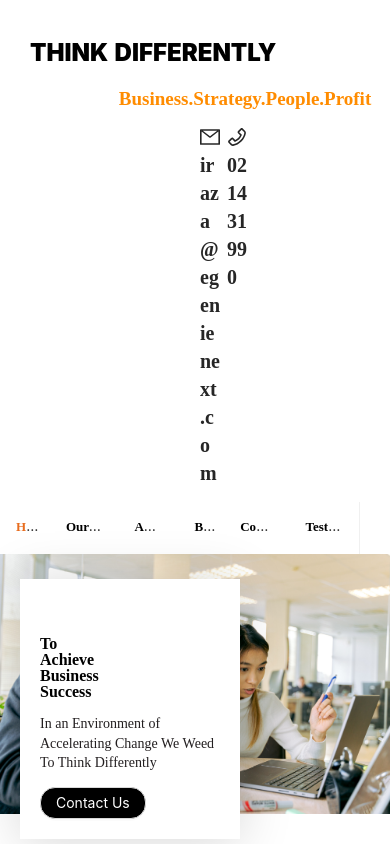
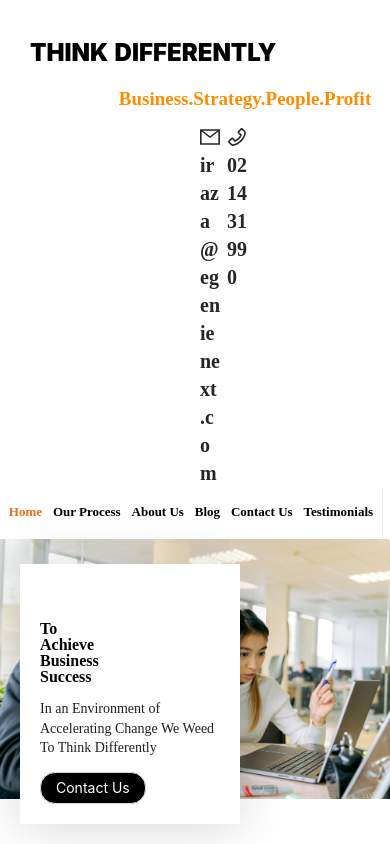
Before and after one commit to irfaanraza/react-learning, a Next.js app in the folder think-differently/: page /Home in a window 390 px wide. Shown: the top 844 px of the page. Built offline with nearby package versions, Linux system fonts and the light colour scheme.

Commit message:
updated navabr at small devices, fixed font sizes

```diff
--- a/think-differently/package.json
+++ b/think-differently/package.json
@@ -4,7 +4,8 @@
       "scripts": {
             "dev": "next dev",
             "build": "next build",
-            "start": "next start",
+            "start": "next start -p $PORT",
+            "heroku-postbuild": "npm run build",
             "lint": "next lint"
       },
       "dependencies": {
--- a/think-differently/pages/components/CardList.js
+++ b/think-differently/pages/components/CardList.js
@@ -62,7 +62,7 @@ export const CardList = () => {
 
       return (
             <div className='card-container'>
-                  <Row gutter={[10, 10]}>
+                  <Row gutter={[5, 5]}>
                         {blogs.map((blog, index) => {
                               return <CardComponent blog={blog} key={index} />;
                         })}
--- a/think-differently/pages/components/ContactDetails.js
+++ b/think-differently/pages/components/ContactDetails.js
@@ -6,7 +6,6 @@ import {
 import { Row, Col, Space, Typography } from "antd";
 export const ContactDetails = () => {
       return (
-            <div>
             <Row>
                   <Col xs={24} sm={24} md={12} lg={12} xl={12}>
                         <div className='contactdetails-header'>
@@ -74,15 +73,13 @@ export const ContactDetails = () => {
                                                       fontWeight: "700",
                                                 }}
                                           >
-                                                      Suit A, 1st Floor,
-                                                      Building 6,Rosedale road
-                                                      Albany
+                                                Suit A, 1st Floor, Building
+                                                6,Rosedale road Albany
                                           </Typography.Title>
                                     </Space>
                               </div>
                         </div>
                   </Col>
             </Row>
-            </div>
       );
 };
--- a/think-differently/pages/components/OurTestimonials.js
+++ b/think-differently/pages/components/OurTestimonials.js
@@ -6,7 +6,7 @@ export const OurTestimonials = ({ title, caption, content, captiontitle }) => {
       return (
             <div className='testimonials-container'>
                   <Row align='middle' gutter={10}>
-                        <Col xs={24} sm={24} md={6} lg={12} xl={12}>
+                        <Col xs={24} sm={24} md={12} lg={12} xl={12}>
                               <h1> {title}</h1>
                               <h3> {caption}</h3>
                               <h5>{captiontitle}</h5>
@@ -69,7 +69,7 @@ export const OurTestimonials = ({ title, caption, content, captiontitle }) => {
                               </div>
                         </Col>
 
-                        <Col xs={24} sm={24} md={10} lg={12} xl={12}>
+                        <Col xs={24} sm={24} md={12} lg={12} xl={12}>
                               <div className='ourtestimonials-image-container'>
                                     <Image
                                           src={testimonial.src}
--- a/think-differently/styles/Responsive.css
+++ b/think-differently/styles/Responsive.css
@@ -1,4 +1,31 @@
 @media only screen and (max-width: 768px) {
+      .ant-menu-vertical .ant-menu-item,
+      .ant-menu-vertical-left .ant-menu-item,
+      .ant-menu-vertical-right .ant-menu-item,
+      .ant-menu-inline .ant-menu-item,
+      .ant-menu-vertical .ant-menu-submenu-title,
+      .ant-menu-vertical-left .ant-menu-submenu-title,
+      .ant-menu-vertical-right .ant-menu-submenu-title,
+      .ant-menu-inline .ant-menu-submenu-title {
+            height: 40px;
+            /* margin-top: 4px; */
+            margin-bottom: 4px;
+            padding: 0px 2px;
+            overflow: hidden;
+            line-height: 40px;
+            text-overflow: ellipsis;
+      }
+      .ant-row {
+            /* display: flex; */
+            flex-flow: row wrap;
+      }
+
+      .card-container {
+            justify-content: center;
+            flex-direction: row;
+            padding: 70px 30px;
+      }
+
       .Col-1 h5 {
             font-size: 19px;
             text-align: center !important;
@@ -55,6 +82,8 @@
           justify-content: center;
     } */
       .nav-items {
+            margin-top: -10px;
+            margin-right: 7px;
             display: flex;
             list-style: none;
             /* margin-top: 5px; */
@@ -128,9 +157,25 @@
       }
 }
 
-@media only screen and (max-width: 1520px) {
+@media only screen and (max-width: 1320px) {
       .ant-menu .ant-menu-item a {
             font-size: 13px;
+      }
+      .ant-menu-vertical .ant-menu-item,
+      .ant-menu-vertical-left .ant-menu-item,
+      .ant-menu-vertical-right .ant-menu-item,
+      .ant-menu-inline .ant-menu-item,
+      .ant-menu-vertical .ant-menu-submenu-title,
+      .ant-menu-vertical-left .ant-menu-submenu-title,
+      .ant-menu-vertical-right .ant-menu-submenu-title,
+      .ant-menu-inline .ant-menu-submenu-title {
+            height: 40px;
+            /* margin-top: 4px; */
+            margin-bottom: 4px;
+            padding: 0px 2px;
+            overflow: hidden;
+            line-height: 40px;
+            text-overflow: ellipsis;
       }
 }
 @media (min-width: 1200px) {
--- a/think-differently/styles/style.css
+++ b/think-differently/styles/style.css
@@ -244,6 +244,15 @@ body {
 
 .ant-menu .ant-menu-item a {
       font-size: 20px;
+      font-weight: 900;
+}
+.nav-container
+      .ant-menu
+      .ant-menu-root
+      .ant-menu-vertical
+      .ant-menu-light
+      .nav-items {
+      background-color: blue;
 }
 
 .ant-menu .ant-menu-item {
@@ -383,7 +392,11 @@ body {
       justify-content: space-between;
 }
 .contactdetails-header {
-      display: inline;
+      display: block;
+}
+contactdetails-header h2 {
+      text-align: left;
+      font-size: 16px;
 }
 .contactdetails-header h5 {
       padding: 0 70px;
```
Also changed, not shown: think-differently/pages/components/GetInTouch.js (+5 -3 lines). Lines whose indentation alone changed are shown as unchanged.
